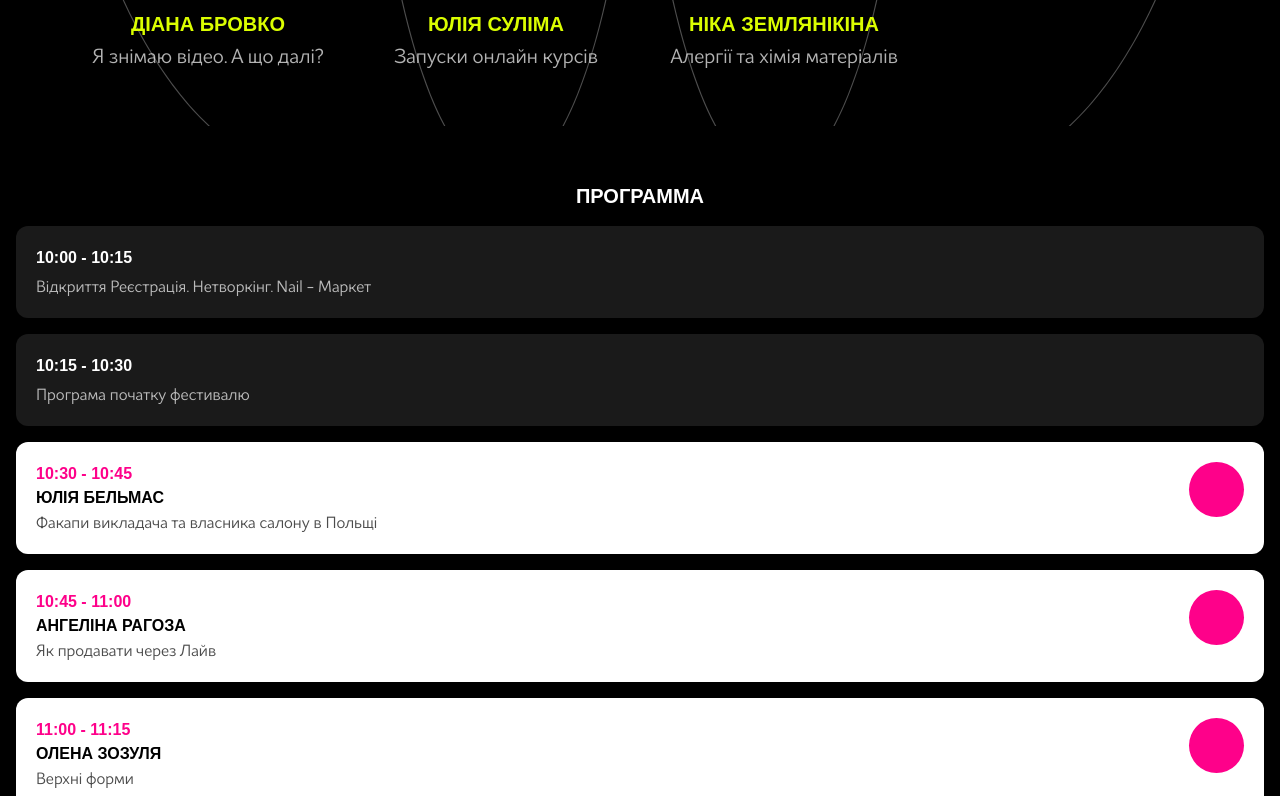
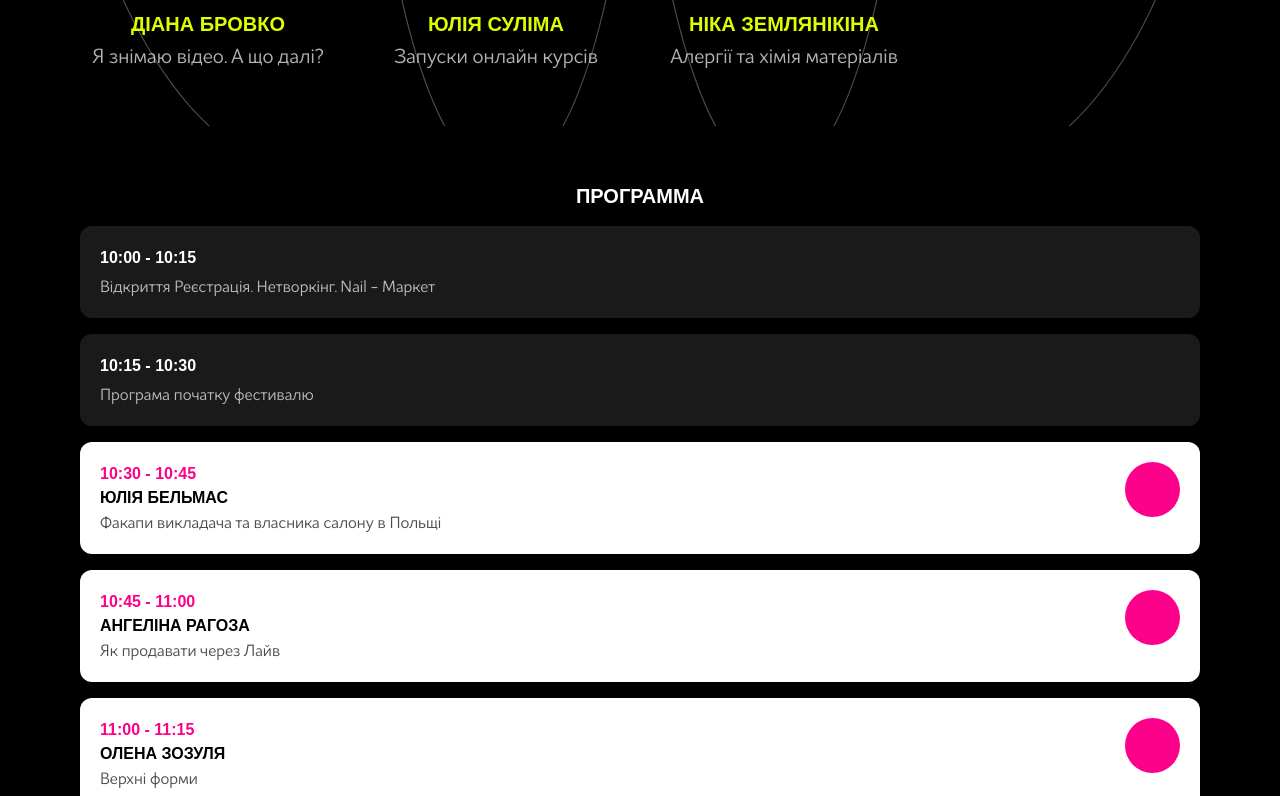
Before and after one commit to serhiihaniuk/nailmoment_next, a Next.js app: page / in a window 1280 px wide. Shown: the part 2320-3116 px from the top of the page. Built offline with nearby package versions, Linux system fonts and the light colour scheme; a web font is replaced by a local one.

Commit message:
finish with program section for desktop (only layout)

```diff
--- a/src/app/page.tsx
+++ b/src/app/page.tsx
@@ -251,7 +251,8 @@ export default function Home() {
         </div>
       </section>
 
-      <section className="px-4 py-14 flex flex-col items-stretch gap-4 justify-start">
+      <section className="px-4 py-14 flex flex-col items-stretch justify-start">
+        <div className="relative w-full h-full gap-4 flex flex-col lg:max-w-[1120px] lg:m-auto">
           <SectionTitle>Программа</SectionTitle>
           <CardSimple
             time="10:00 - 10:15"
@@ -305,6 +306,7 @@ export default function Home() {
             time="11:15 - 11:30"
             description="Перерва. Конкурси та інтерактиви в залі"
           />
+        </div>
       </section>
       <section className="px-4 py-14 flex flex-col gap-4 justify-start">
         <SectionTitle>Программа</SectionTitle>
```
Lines whose indentation alone changed are shown as unchanged.
